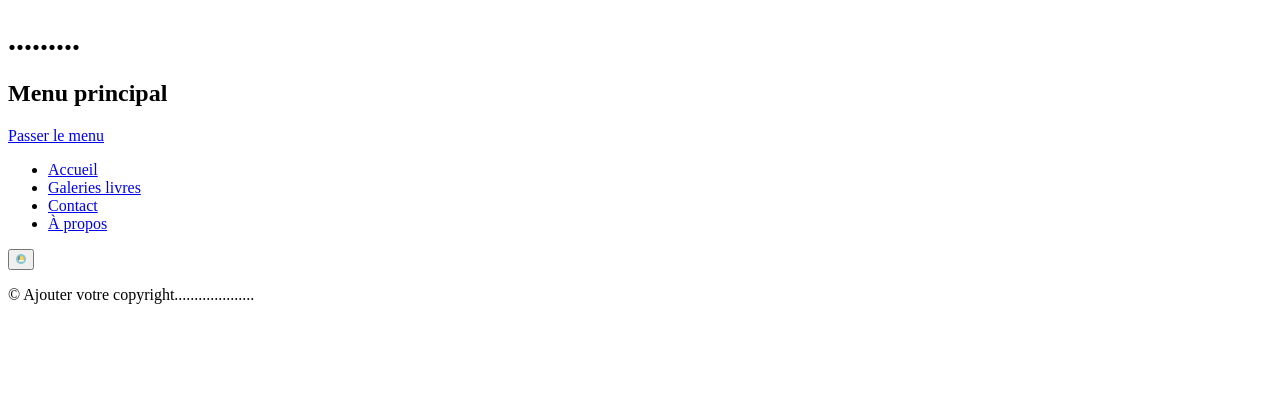
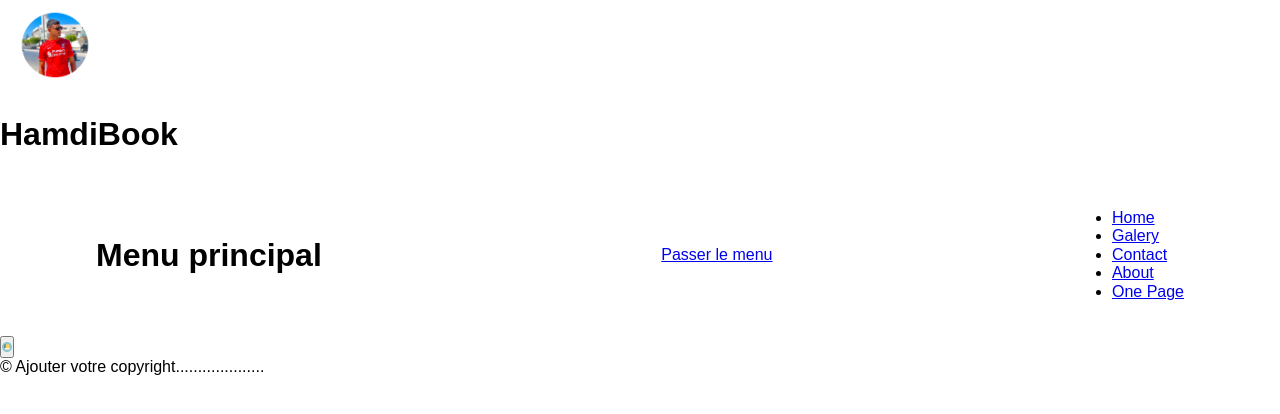
Before and after one commit to hmdmsd/Books-Store, a plain HTML site: page index.html in a window 1280 px wide. Drawn offline with Linux system fonts and the light colour scheme.

Commit message:
modifications

```diff
--- /dev/null
+++ b/css/style.css
@@ -0,0 +1,22 @@
+*{
+    margin: 0;
+    padding: 0;
+    font-family: sans-serif;
+}
+
+.banner{
+    width: 100%;
+    min-height:100vh;
+    background-color:linear-gradient(rgba(0,0,0,0.5),rgba(0,0,0,0.5),url(/images/backgroundimg.png));
+    background-size: cover;
+    background-position: center;
+}
+
+#mainNav{
+    width: 85%;
+    margin: auto;
+    padding: 35px 0;
+    display: flex;
+    align-items: center;
+    justify-content: space-between;
+}
--- a/index.html
+++ b/index.html
@@ -1,42 +1,50 @@
 <!DOCTYPE html>
 <html lang="fr">
-    <head>
-        <meta charset="utf-8" />
-        <title>Nom de votre site</title>
 
+<head>
+    <meta charset="utf-8" />
+    <title>Hamdi Book</title>
+    <link rel="stylesheet" href="/css/normalize.css" />
+    <link rel="stylesheet" href="/css/style.css" />
+</head>
 
-    </head>
-    <body>
+<body>
+    <div class="banner">
         <header id="mainHeader">
-            <!--Ici ajouter votre logo-->
-            <!--H1 pour le nom de votre site-->
-            <h1>
-                .........
-            </h1>
+            <img width="110px" height="90px" src="images/logowebsite.png">
+            <h1>HamdiBook</h1>
             <nav id="mainNav">
                 <h1 class="accessibility">Menu principal</h1>
-                <p class="accessibility"><a href="#pageContent" title="Accéder directement au contenu principal de cette page">Passer le menu</a></p>
+                <p class="accessibility"><a href="#pageContent"
+                        title="Accéder directement au contenu principal de cette page">Passer le menu</a></p>
                 <ul>
-                     <!--Mettez le nom de votre site dans les points ci dessous-->
-                    <li><a href="index.html" title="Vers la page d'accueil du site .................">Accueil</a></li>
-                    <li><a href="galleries.html" title="Vers les galeries livres de ce site">Galeries livres</a></li>
+                    <!--Mettez le nom de votre site dans les points ci dessous-->
+                    <li><a href="index.html" title="Vers la page d'accueil du site HamdiBook">Home</a></li>
+                    <li><a href="galleries.html" title="Vers les galeries livres de ce site">Galery</a></li>
                     <li><a href="contact.html" title="Vers la page de contact de ce site">Contact</a></li>
-                    <li><a href="about.html" title="En savoir plus sur ce site et sur son propriétaire">À propos</a></li>
+                    <li><a href="about.html" title="En savoir plus sur ce site et sur son propriétaire">About</a></li>
+                    <li><a href="Onepage.html" title="One page">One Page</a></li>
                     <!--ici vous pouvez ajouter d'autre activité-->
 
                 </ul>
             </nav>
             <button id="menuToggle">
-                <img src="images/Book.png" alt="Ouvrir / Fermer le menu" width="10" height="10"/>
+                <img src="images/Book.png" alt="Ouvrir / Fermer le menu" width="10" height="10" />
             </button>
-        </header><!--Ici se termine le #mainHeader-->
+        </header>
+        <!--Ici se termine le #mainHeader-->
         <main id="pageContent" class="oneCol home">
             <div id="pictInfo">
 
             </div>
-        </main><!--Ici se termine le #pageContent-->
+        </main>
+        <!--Ici se termine le #pageContent-->
         <footer id="mainFooter">
             <p>&copy; Ajouter votre copyright....................</p>
-        </footer><!--Ici se termine le #mainFooter-->
-    </body>
+        </footer>
+        <!--Ici se termine le #mainFooter-->
+
+    </div>
+</body>
+
 </html>
```
Also changed, not shown: images/backgroundimg.png (added), images/logowebsite.png (added).
